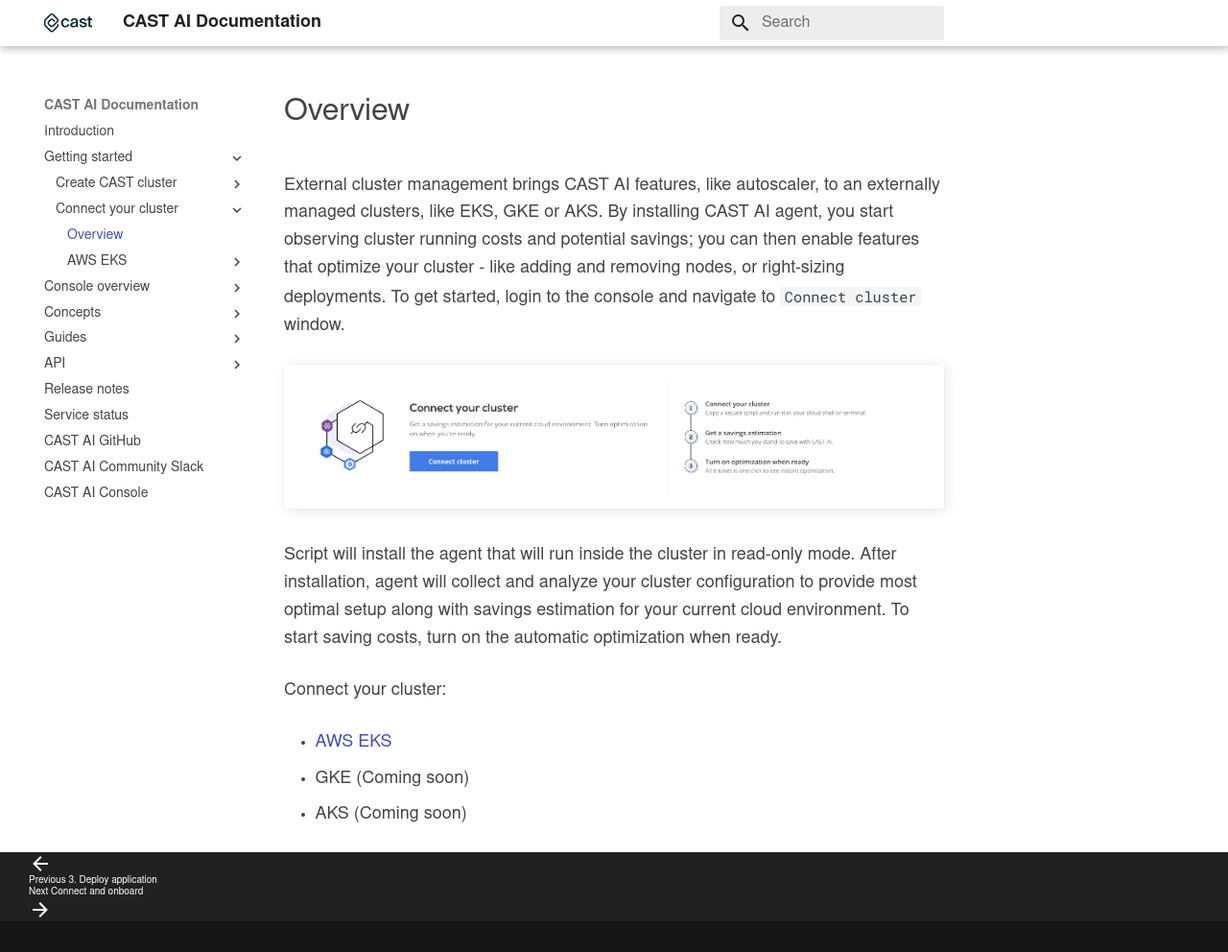
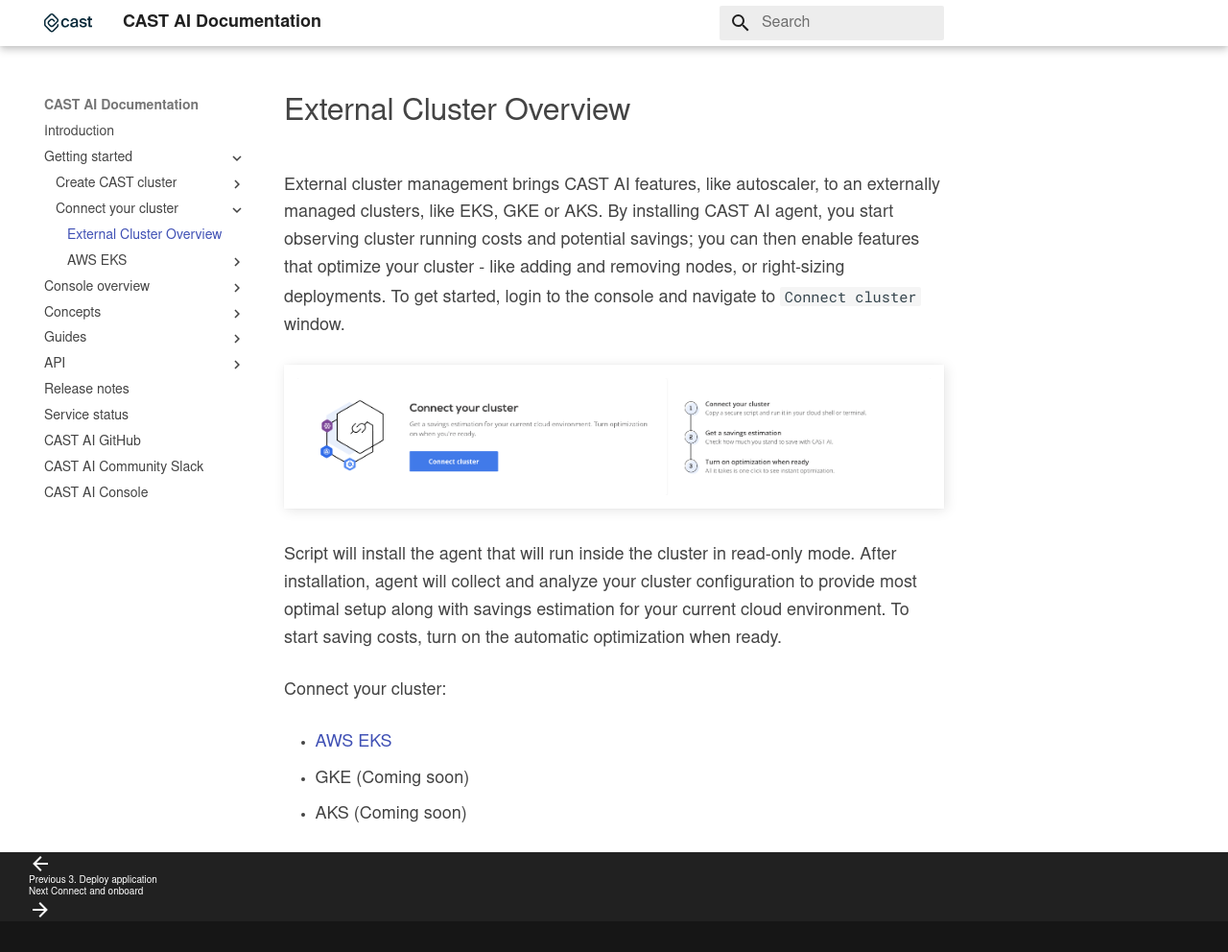
Before and after one commit to castai/docs, an MkDocs documentation site: the page built from docs/getting-started/external-cluster/overview.md, in a window 1280 px wide and 992 px high. Shown: the whole window at 96% size. Built offline with MkDocs 1.6.1 and Material for MkDocs 9.7.7, drawn with Linux system fonts in a browser that asks for light colours; some web fonts are replaced.

Commit message:
fixed a duplicated header for SEO purposes

```diff
--- a/docs/getting-started/external-cluster/overview.md
+++ b/docs/getting-started/external-cluster/overview.md
@@ -2,7 +2,7 @@
 description: Explore how external cluster management brings CAST AI features to externally managed clusters in EKS, GKE or AKS.
 ---
 
-# Overview
+# External Cluster Overview
 
 External cluster management brings CAST AI features, like autoscaler, to an externally managed clusters, like EKS, GKE
 or AKS. By installing CAST AI agent, you start observing cluster running costs and potential savings; you can then
```
